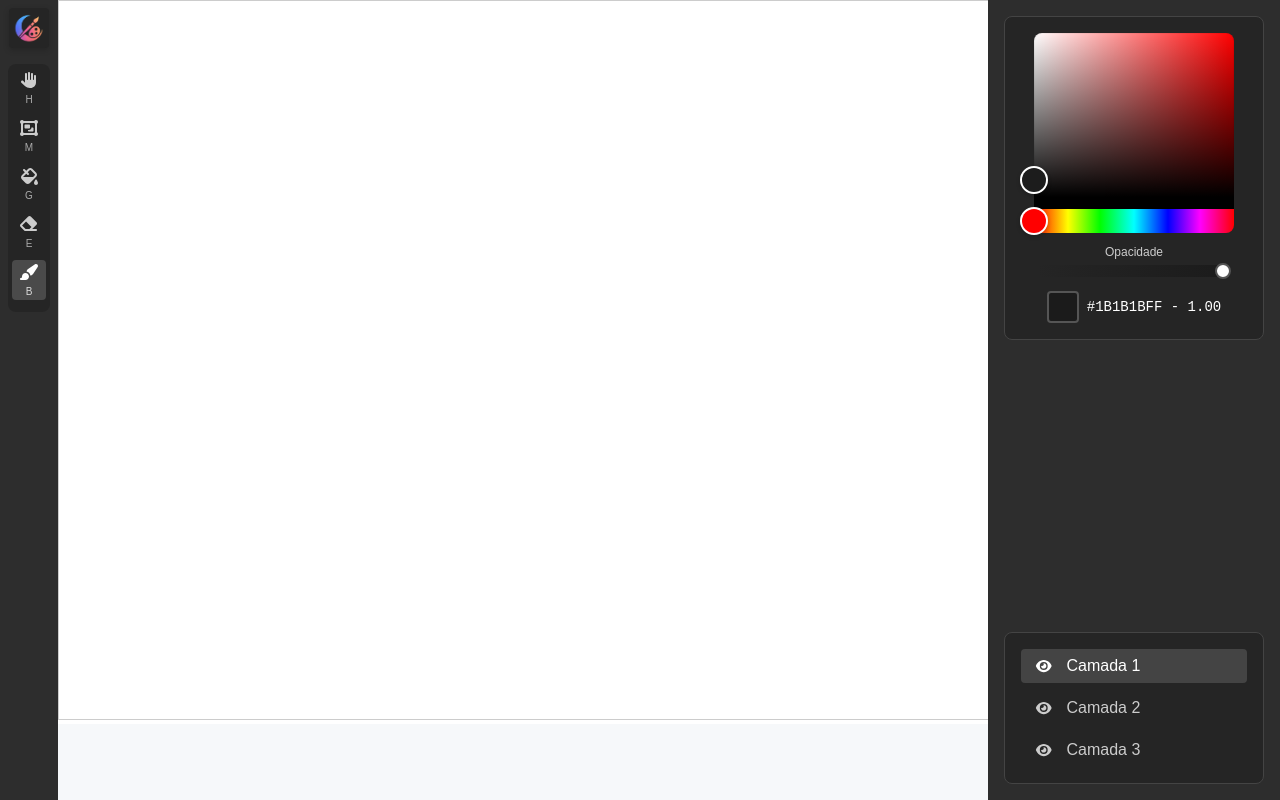
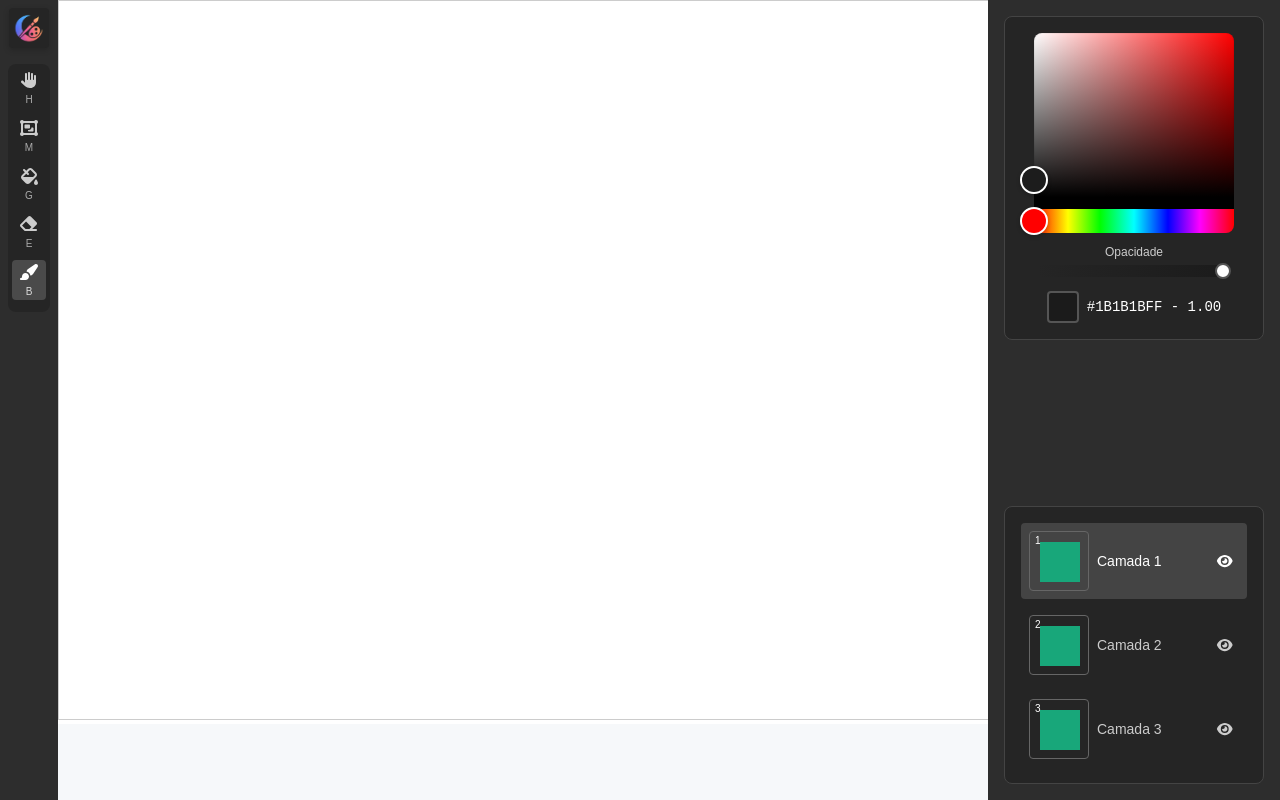
Before and after one commit to BryanChemp/Lunra, a React (Vite) app: page / in a window 1280 px wide. Built offline with nearby package versions, Linux system fonts and the light colour scheme.

Commit message:
Adding layer preview

```diff
--- a/src/features/LayerPanel/LayerPanel.tsx
+++ b/src/features/LayerPanel/LayerPanel.tsx
@@ -1,8 +1,9 @@
 import { faEye, faEyeSlash } from "@fortawesome/free-solid-svg-icons"
 import { FontAwesomeIcon } from "@fortawesome/react-fontawesome"
 import type { FC } from "react"
-import { useState } from "react"
+import { useEffect, useRef, useState } from "react"
 import styled from "styled-components"
+import LayerPreview from "./components/LayerPreview"
 
 interface Layer {
   id: string
@@ -34,13 +35,18 @@ const LayerPanel: FC = () => {
           $selected={layer.id === selectedLayer}
           onClick={() => setSelectedLayer(layer.id)}
         >
-            <VisibilityButton
-                $selected={layer.id === selectedLayer}
-                onClick={(e) => { e.stopPropagation(); toggleVisibility(layer.id) }}
-            >
+          <PreviewBox>
+            <LayerPreview layerId={layer.id} />
+          </PreviewBox>
+
+          <LayerName>{layer.name}</LayerName>
+
+          <VisibilityButton
+            $selected={layer.id === selectedLayer}
+            onClick={(e) => { e.stopPropagation(); toggleVisibility(layer.id) }}
+          >
             <FontAwesomeIcon icon={layer.visible ? faEye : faEyeSlash}/>
           </VisibilityButton>
-          {layer.name}
         </LayerItem>
       ))}
     </Container>
@@ -65,6 +71,7 @@ const Container = styled.div`
 const LayerItem = styled.div<{ $selected: boolean }>`
   display: flex;
   align-items: center;
+  justify-content: space-between;
   gap: 8px;
   padding: 8px;
   color: ${({ $selected }) => $selected ? "#ffffff" : "#cccccc"};
@@ -76,6 +83,20 @@ const LayerItem = styled.div<{ $selected: boolean }>`
   }
 `
 
+const PreviewBox = styled.div`
+  width: 60px;
+  height: 60px;
+  border: 1px solid #666;
+  border-radius: 4px;
+  overflow: hidden;
+  flex-shrink: 0;
+`
+
+const LayerName = styled.div`
+  flex: 1;
+  font-size: 14px;
+`
+
 const VisibilityButton = styled.button<{ $selected: boolean }>`
   background: none;
   border: none;
@@ -83,7 +104,3 @@ const VisibilityButton = styled.button<{ $selected: boolean }>`
   cursor: pointer;
   font-size: 14px;
 `
-
-const PreviewCanvas = styled.div`
-    width: 100%;
-`;
--- /dev/null
+++ b/src/features/LayerPanel/components/LayerPreview.tsx
@@ -0,0 +1,24 @@
+import { useEffect, useRef, type FC } from "react"
+
+const LayerPreview: FC<{ layerId: string }> = ({ layerId }) => {
+  const canvasRef = useRef<HTMLCanvasElement | null>(null)
+
+  useEffect(() => {
+    const canvas = canvasRef.current
+    if (!canvas) return
+    const ctx = canvas.getContext("2d")
+    if (!ctx) return
+
+    ctx.clearRect(0, 0, canvas.width, canvas.height)
+    ctx.fillStyle = "#18a77a"
+    ctx.fillRect(10, 10, 40, 40)
+
+    ctx.fillStyle = "white"
+    ctx.font = "10px sans-serif"
+    ctx.fillText(layerId, 5, 12)
+  }, [layerId])
+
+  return <canvas ref={canvasRef} width={60} height={60} />
+}
+
+export default LayerPreview;
```
